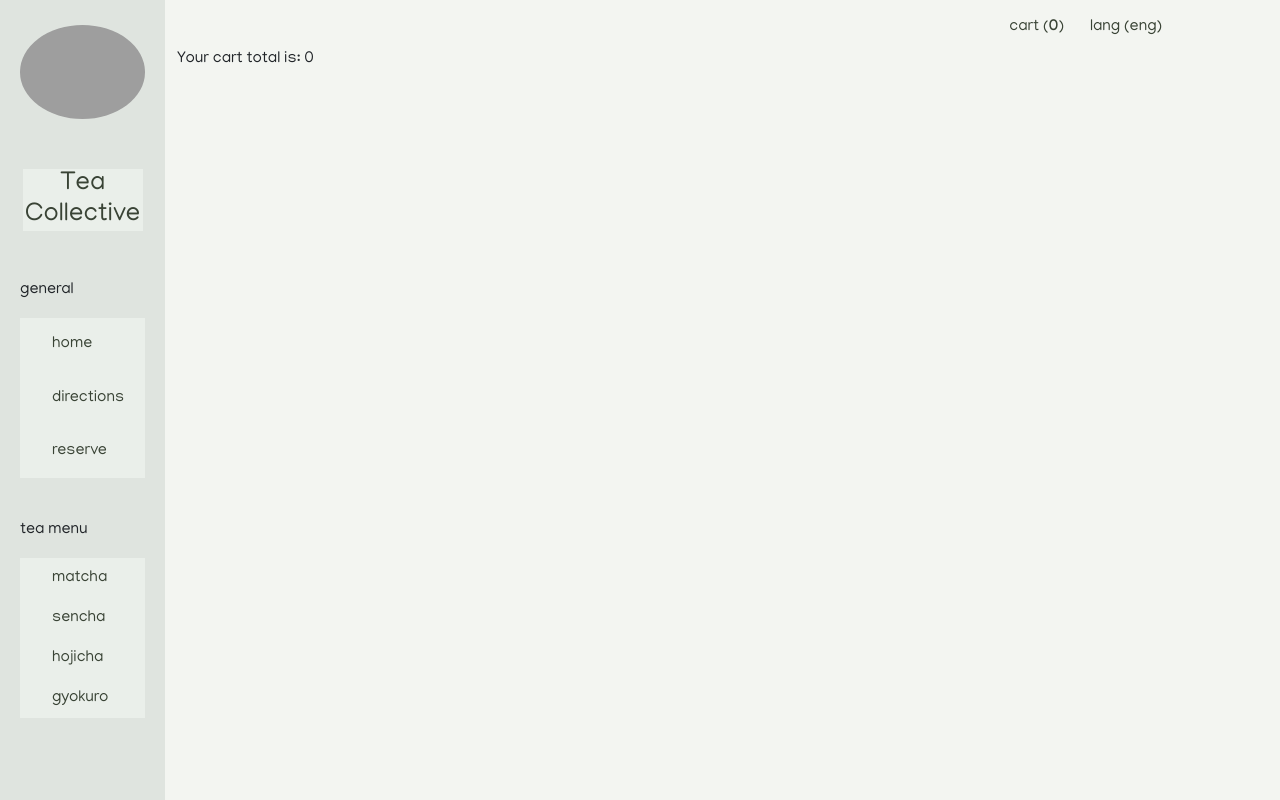
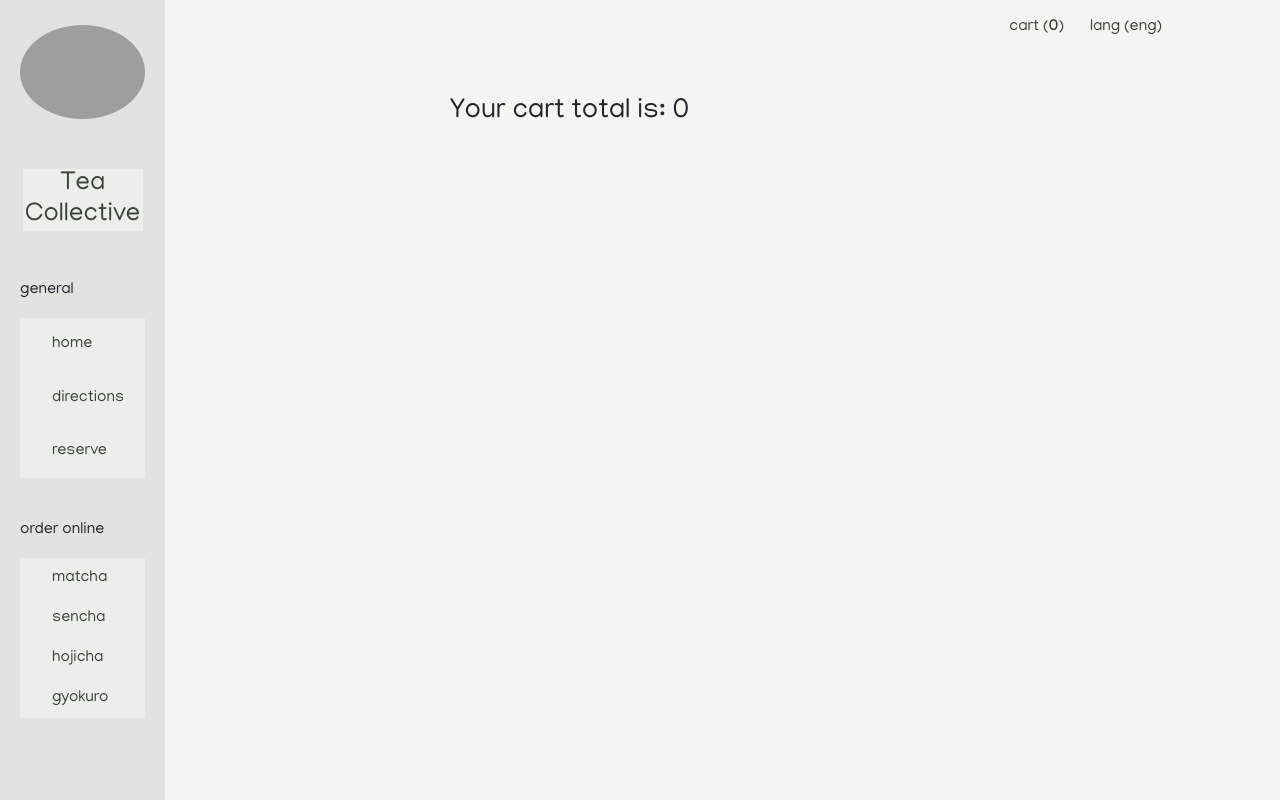
Before and after one commit to whitneywind/react-teashop, a React (Create React App) app: page /cart in a window 1280 px wide. Built offline with nearby package versions, Linux system fonts and the light colour scheme; grey boxes are pictures that could not be loaded.

Commit message:
context api connected

```diff
--- a/src/Layout.js
+++ b/src/Layout.js
@@ -36,7 +36,7 @@ const Layout = () => {
                             <Link to='/directions'>directions</Link>
                             <Link to='/reservation'>reserve</Link>
                         </ul>
-                        <p>tea menu</p>
+                        <p>order online</p>
                         <ul id="nav-list-2">
                             <li><a href="/#matcha">matcha</a></li>
                             <li><a href="/#sencha">sencha</a></li>
--- a/src/components/Cart.js
+++ b/src/components/Cart.js
@@ -1,15 +1,16 @@
 import useProducts from "./ProductContext";
 import ProductCard from "./ProductCard";
+import CartProductCard from "./CartProductCard";
 
 const Cart = () => {
     const { products, total } = useProducts();
      return (
-        <>
-            <p>Your cart total is: {total}</p>
+        <div className="mt-5">
             {products.map((product, index) => (
-                <ProductCard {...product} key={index} />
+                <CartProductCard {...product} key={index} />
             ))}
-        </>
+            <h3 className="w-50 mx-auto">Your cart total is: {total}</h3>
+        </div>
      )
 }
 
--- /dev/null
+++ b/src/components/CartProductCard.js
@@ -0,0 +1,11 @@
+const CartProductCard = ({ name, image }) => {
+
+    return (
+        <div className="card" id={name}>
+            <img src={image} className="card-img-top" alt="..." />
+            <div className="card-title">{name}</div>
+        </div>
+    )
+}
+
+export default CartProductCard;
--- a/src/components/ProductCard.js
+++ b/src/components/ProductCard.js
@@ -22,14 +22,14 @@ const ProductCard = ({ name, image, desc, price }) => {
 
 
     return (
-        <div className="card" id={name}>
+    <div className="card" id={name}>
             <img src={image} className="card-img-top" alt="..." />
             <div className="card-title">{name}</div>
             <div className="card-body">
                 <p>{desc}</p>
-                <p>{price}</p>
+                <h5>${price}</h5>
             </div>
-            <button onClick={handleClick}>Add to Cart</button>
+            <button className='w-fit mx-auto' onClick={handleClick}>Add to Cart</button>
     </div>
     )
 }
--- a/src/components/Products.js
+++ b/src/components/Products.js
@@ -3,13 +3,19 @@ import ProductCard from "./ProductCard"
 
 const Products = () => {
     return (
+        <>
+        <div className="row row-content">
+                <div className="col col-lg-10 offset-lg-1 d-flex my-md-4">
+                    <h3 id="tea-products" className="mt-5 pt-3">Order Online</h3>
+                </div>
+            </div>
         <div className="card-container col col-lg-10 offset-lg-1 d-flex flex-wrap space-between">
-            <div className="card-container col col-lg-10 offset-lg-1 d-flex flex-wrap space-between">
                 {productData.map((data, index) => (
                     <ProductCard key={index} {...data} />
                 ))}
             </div>
-        </div>
+        </>
+
     )
 }
 
```
